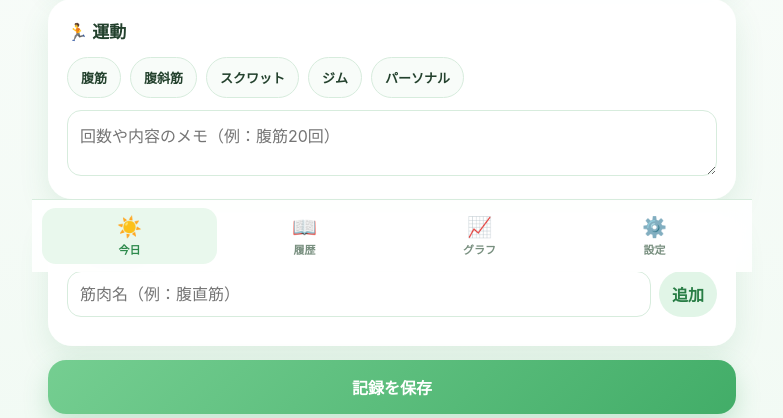
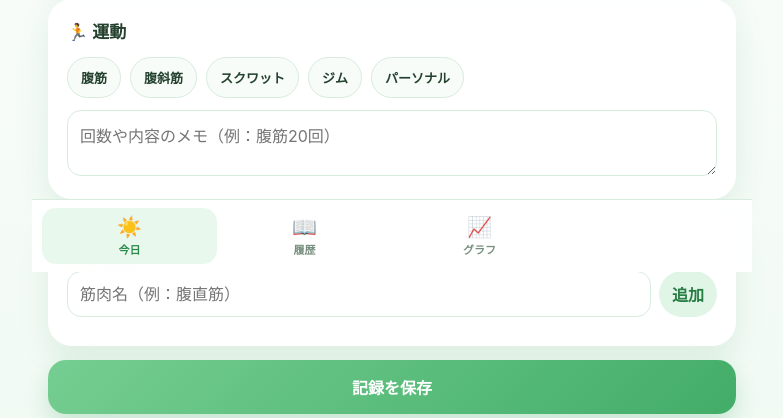
Before and after one commit to k2chanxmx-cloud/AquaDiet, a Flask app: page / in a window 1280 px wide. Shown: the part 528-946 px from the top of the page, without its empty margins (248-1031 px from the left). Run offline with Flask 3, Linux system fonts and the light colour scheme; data that the repository does not hold is empty.

Commit message:
Add files via upload

```diff
--- a/templates/index.html
+++ b/templates/index.html
@@ -89,21 +89,12 @@
         <canvas id="weightChart"></canvas>
       </section>
     </section>
-
-    <section id="settingsTab" class="tab-panel">
-      <section class="card">
-        <h2>⚙️ 設定</h2>
-        <p class="subtle">v1では環境変数でOpenAI・Supabaseを設定します。</p>
-        <p class="subtle">AIコメントは、嘔吐を「カロリーが減った」とは扱わず、体調情報として参照します。</p>
-      </section>
-    </section>
   </main>
 
   <nav class="bottom-nav">
     <button class="nav-btn active" data-tab="todayTab"><span>☀️</span>今日</button>
     <button class="nav-btn" data-tab="historyTab"><span>📖</span>履歴</button>
     <button class="nav-btn" data-tab="graphTab"><span>📈</span>グラフ</button>
-    <button class="nav-btn" data-tab="settingsTab"><span>⚙️</span>設定</button>
   </nav>
 
 <script>
```
